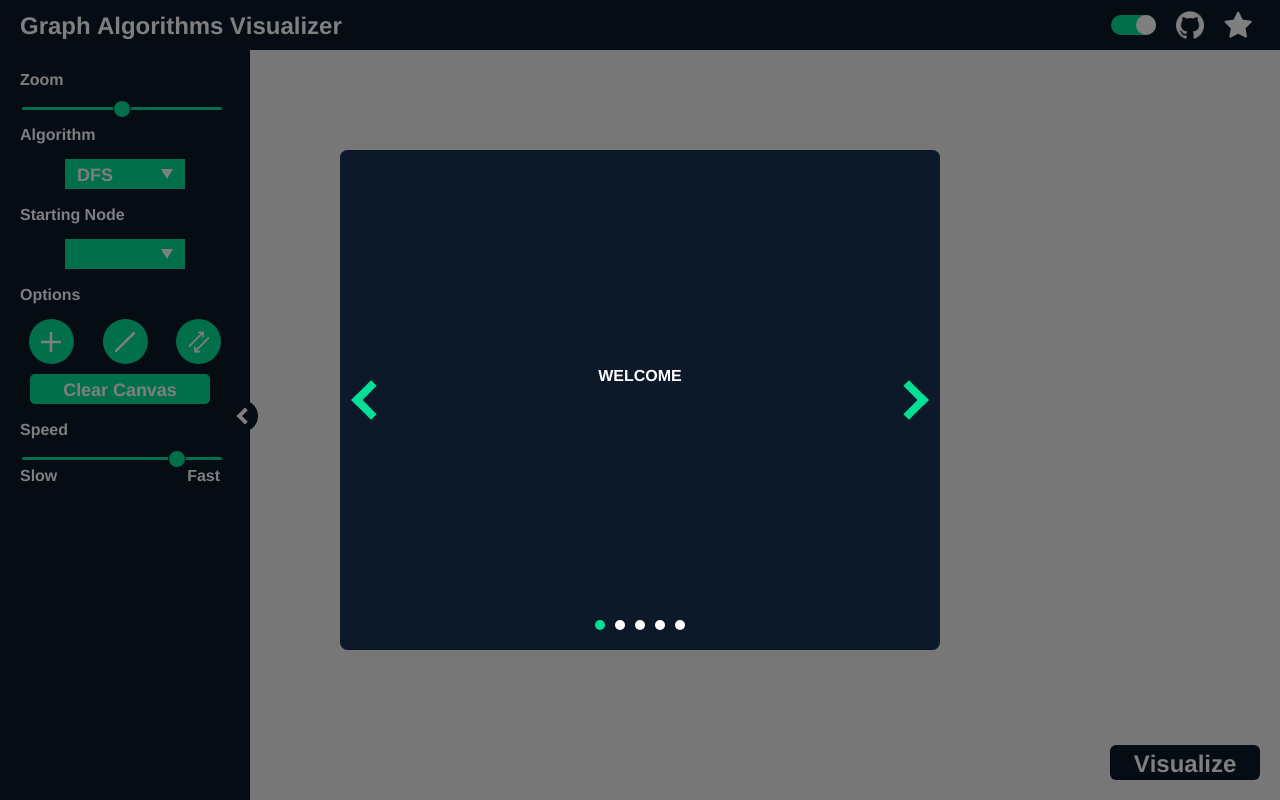
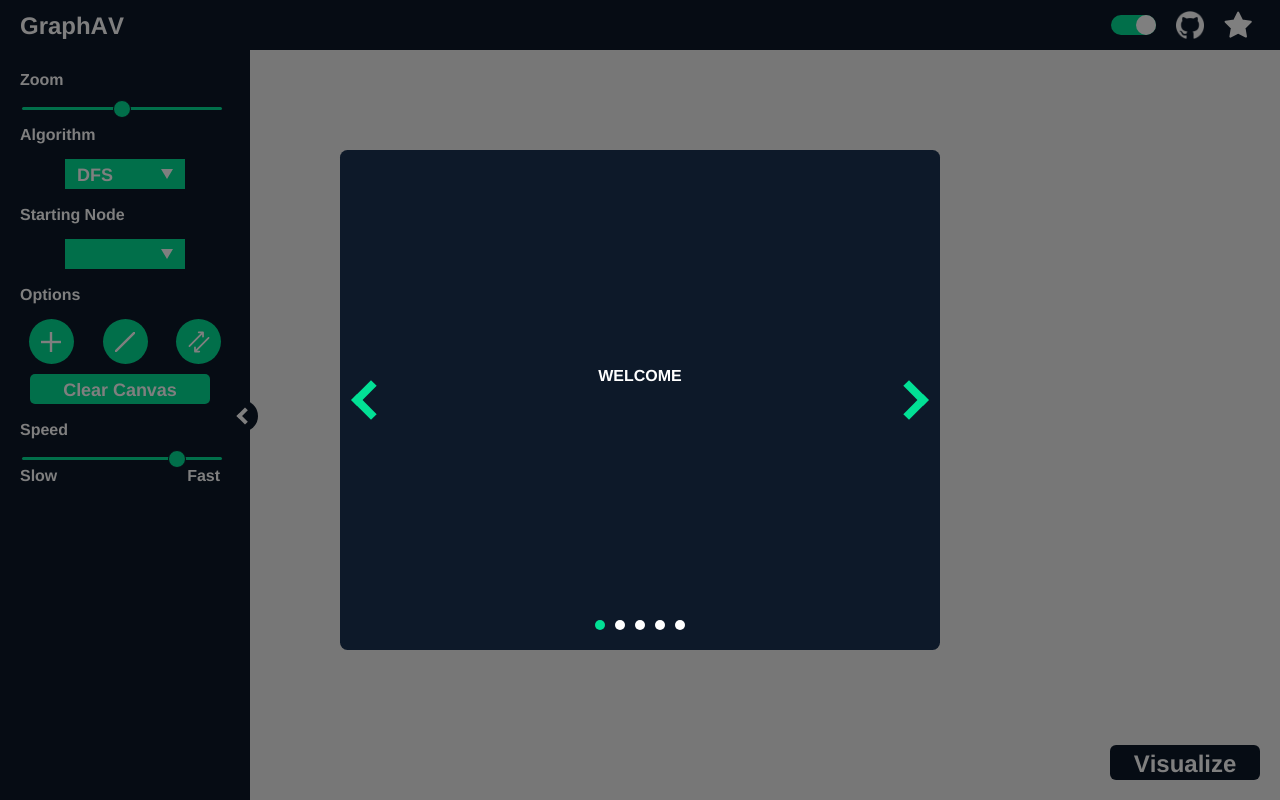
Before and after one commit to KarimElghamry/GraphAV, a React (Create React App) app: page / in a window 1280 px wide. Built offline with nearby package versions, Linux system fonts and the light colour scheme.

Commit message:
add: Navbar/GavLogo

```diff
--- a/src/components/Navbar/Navbar.tsx
+++ b/src/components/Navbar/Navbar.tsx
@@ -14,7 +14,7 @@ interface NavbarProps {
 const Navbar: React.FC<NavbarProps> = (props: NavbarProps): ReactElement => {
   return (
     <Container>
-      <LabelText>Graph Algorithms Visualizer</LabelText>
+      <LabelText>GraphAV</LabelText>
       <Row justifyContent="space-evenly" margin="0 18px">
         <ThemeSwitch changeTheme={props.changeTheme}></ThemeSwitch>
         <GithubLogo></GithubLogo>
```
Also changed, not shown: src/components/Navbar/GavLogo.tsx (added, +13 -0 lines).
